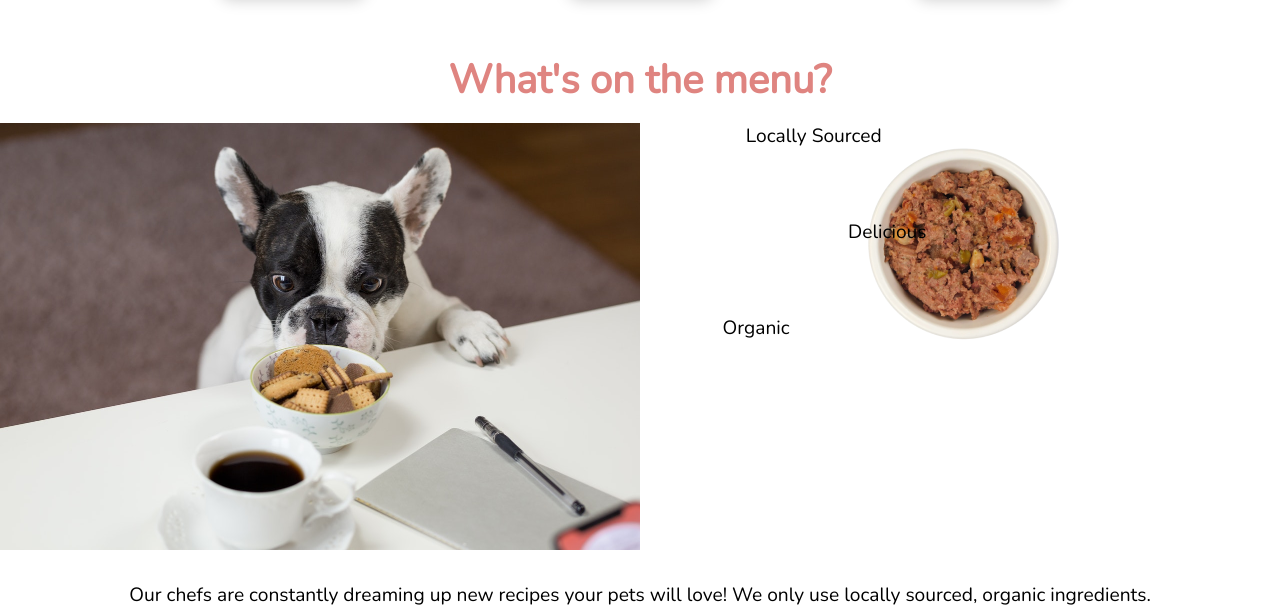
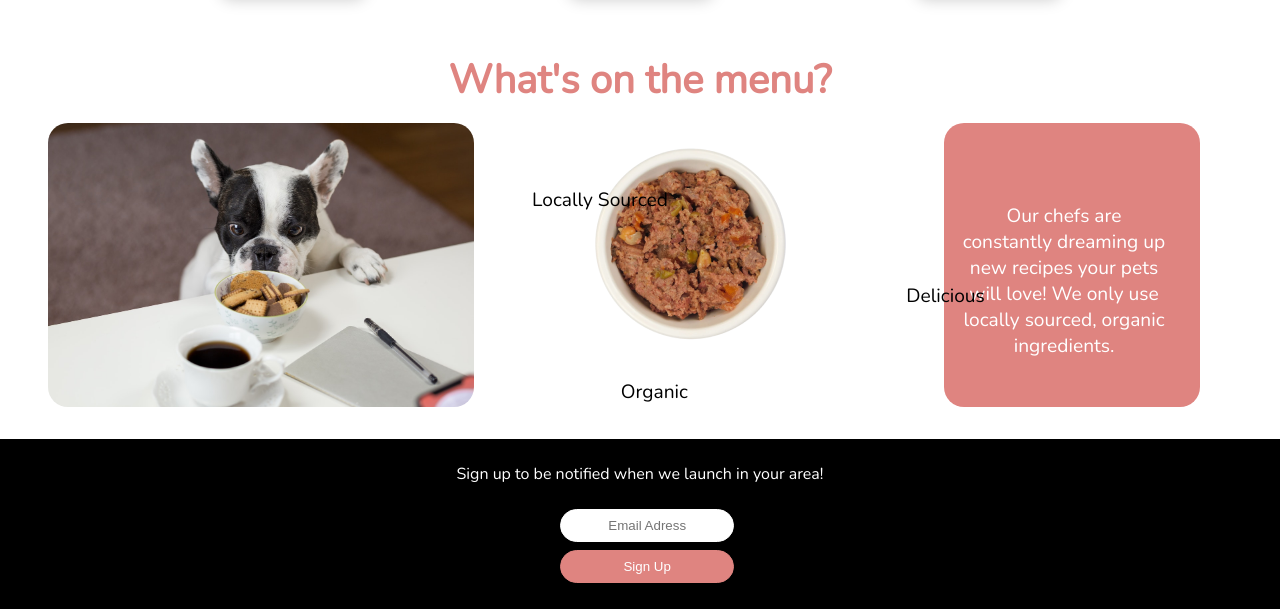
Before and after one commit to S-Guettner/chomp, a plain HTML site: page index.html in a window 1280 px wide. Shown: the part 1152-1761 px from the top of the page. Drawn offline with Linux system fonts and the light colour scheme.

Commit message:
large-size

```diff
--- a/assets/css/style.scss
+++ b/assets/css/style.scss
@@ -316,4 +316,42 @@ footer{
                                     }
                                 }
 
+                                .mainLargeContainer{
+                                    display: flex;
+                                    justify-content: space-between;
+
+
+                                    .menuSection{
+                                        width: 33.3vw;
+                                        padding: 4rem;
+
+                                            .delicious{
+                                                left: 23rem;
+                                            }
+
+                                                .locallySourced{
+                                                    right: 10rem;
+                                                }
+                                    }
+
+                                        .menuText{
+                                            width: 20vw;
+                                            background-color: #DF8480;
+                                            padding-right: 2rem;
+                                            margin-right: 5rem;
+                                            text-align: center;
+                                            padding-top: 5rem;
+                                            padding-left: 1rem;
+                                            color: white;
+                                            border-radius: 20px;
+
+                                        }
+
+                                            .menuImg{
+                                                width: 33.3vw;
+                                                border-radius: 20px;
+                                                margin-left: 3rem;
+                                            }
+                                }
+
 }
--- a/index.html
+++ b/index.html
@@ -40,6 +40,7 @@
                 </div>
             </article>
         <p class="sectionTitle">What's on the menu?</p>
+            <article class="mainLargeContainer">
                 <section class="menuContainer">
                     <img class="menuImg" src="./assets/img/dog_eating_cookies.jpg" alt="">
                         <div class="menuSection">
@@ -49,6 +50,8 @@
                         </div>
                 </section>
                 <p class="menuText">Our chefs are constantly dreaming up new recipes your pets will love! We only use locally sourced, organic ingredients.</p>
+            </article>
+
     </main>
     <footer>
         <p class="footerText">Sign up to be notified when we launch in your area!</p>
```
Also changed, not shown: assets/css/style.css, 1 other file. Lines whose indentation alone changed are shown as unchanged.
